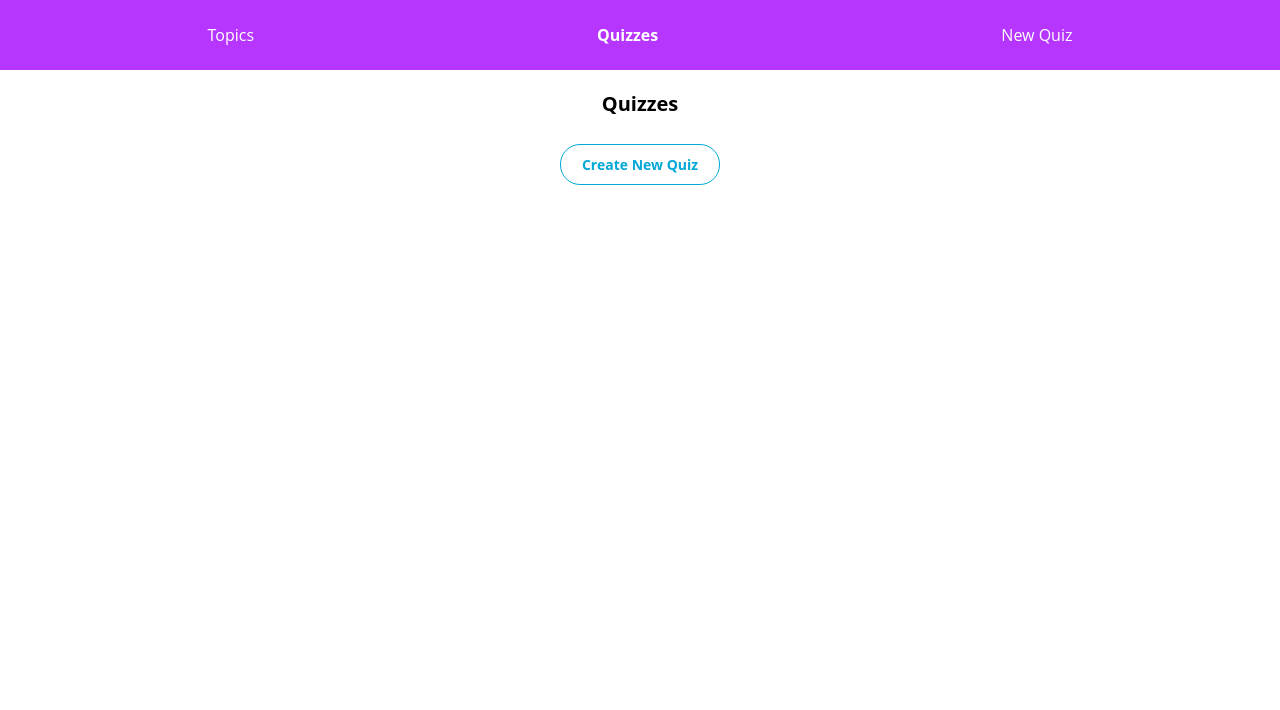
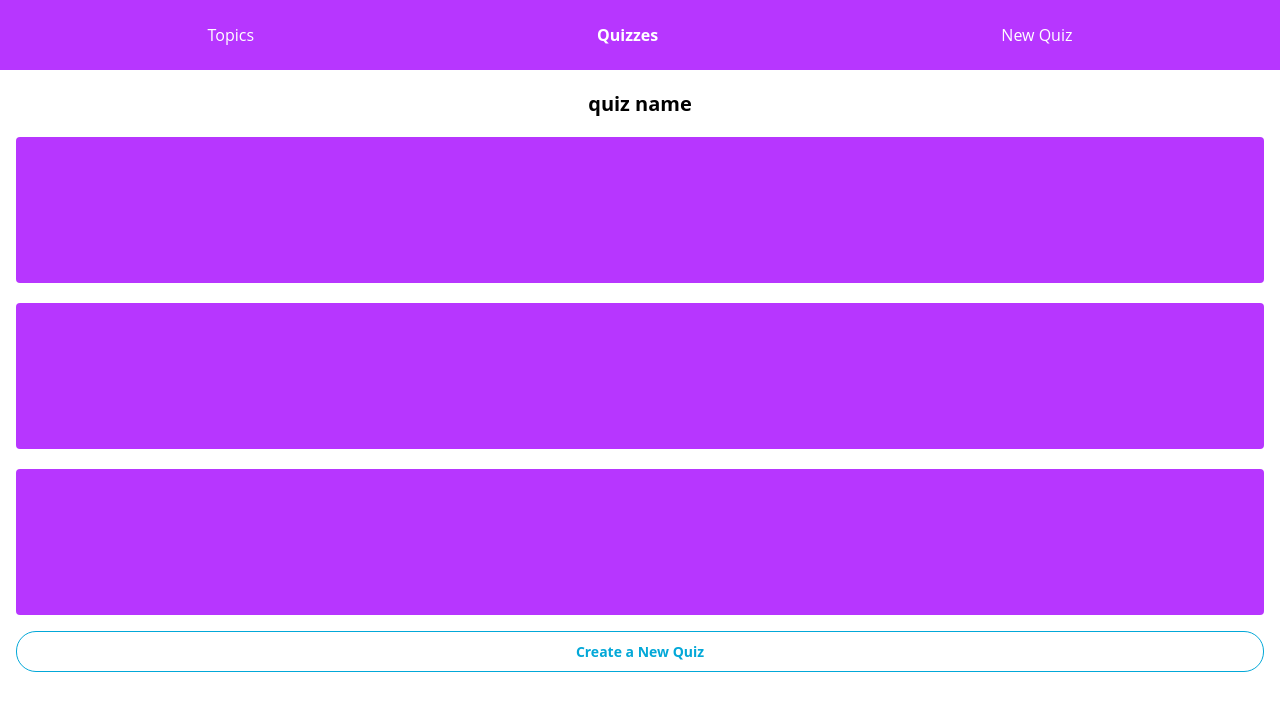
Before and after one commit to Garrett04/garrett04.github.io, a React (Create React App) app in the folder CodecademyProjects/Front-End Development/flashcards-app/: page /quizzes/456 in a window 1280 px wide. Before the commit this address led to /quizzes. Shown: the top 710 px of the page. Built offline with nearby package versions, Linux system fonts and the light colour scheme.

Commit message:
Completed Step9. find error

```diff
--- a/CodecademyProjects/Front-End Development/flashcards-app/src/app/store.js
+++ b/CodecademyProjects/Front-End Development/flashcards-app/src/app/store.js
@@ -1,9 +1,11 @@
 import { configureStore } from "@reduxjs/toolkit";
 import topicsReducer from '../features/topics/topicsSlice';
+import quizzesReducer from "../features/quizzes/quizzesSlice";
 // import reducers
 
 export default configureStore({
   reducer: {
     topics: topicsReducer,
+    quizzes: quizzesReducer,
   },
 });
--- a/CodecademyProjects/Front-End Development/flashcards-app/src/components/NewQuizForm.js
+++ b/CodecademyProjects/Front-End Development/flashcards-app/src/components/NewQuizForm.js
@@ -3,6 +3,8 @@ import { useDispatch, useSelector } from "react-redux";
 import { useNavigate } from "react-router-dom";
 import { v4 as uuidv4 } from "uuid";
 import ROUTES from "../app/routes";
+import { selectAllTopics } from "../features/topics/topicsSlice";
+import { addQuizId } from "../features/topics/topicsSlice";
 // import selectors
 
 export default function NewQuizForm() {
@@ -10,7 +12,7 @@ export default function NewQuizForm() {
   const [cards, setCards] = useState([]);
   const [topicId, setTopicId] = useState("");
   const navigate = useNavigate();
-  const topics = {};  // Replace with topics
+  const topics = useSelector(selectAllTopics);
   const dispatch = useDispatch();
 
   const handleSubmit = (e) => {
@@ -27,6 +29,7 @@ export default function NewQuizForm() {
     const quizId = uuidv4();
 
     // dispatch add quiz action
+    dispatch(addQuizId(quizId));
 
     navigate(ROUTES.quizzesRoute())
   };
--- a/CodecademyProjects/Front-End Development/flashcards-app/src/features/quizzes/Quiz.js
+++ b/CodecademyProjects/Front-End Development/flashcards-app/src/features/quizzes/Quiz.js
@@ -3,10 +3,11 @@ import { useSelector } from "react-redux";
 import { Link, useParams, Navigate } from "react-router-dom";
 import Card from "../cards/Card";
 import ROUTES from "../../app/routes";
+import { selectAllQuizzes } from "./quizzesSlice";
 // import quiz selector
 
 export default function Quiz() {
-  const quizzes = {}; // replace this with a call to your selector to get all the quizzes in state
+  const quizzes = useSelector(selectAllQuizzes);
   const { quizId } = useParams();
   const quiz = quizzes[quizId];
 
--- a/CodecademyProjects/Front-End Development/flashcards-app/src/features/quizzes/Quizzes.js
+++ b/CodecademyProjects/Front-End Development/flashcards-app/src/features/quizzes/Quizzes.js
@@ -2,10 +2,11 @@ import React from "react";
 import { useSelector } from "react-redux";
 import { Link } from "react-router-dom";
 import ROUTES from "../../app/routes";
+import { selectAllQuizzes } from "./quizzesSlice";
 // import quiz selector
 
 export default function Quizzes() {
-  const quizzes = {}; // replace this with a call to your selector to get all the quizzes in state
+  const quizzes = useSelector(selectAllQuizzes);
   return (
     <section className="center">
       <h1>Quizzes</h1>
--- /dev/null
+++ b/CodecademyProjects/Front-End Development/flashcards-app/src/features/quizzes/quizzesSlice.js
@@ -0,0 +1,50 @@
+import { createSlice } from "@reduxjs/toolkit";
+
+const initialState = {
+	quizzes: {
+		'456': {
+			id: '456',
+			name: 'quiz name',
+			topicId: '123',
+			cardIds: ['1', '2', '3']
+		},
+		'789': {
+			id: '789',
+			name: 'quiz name 2',
+			topicId: '456',
+			cardIds: ['4', '5', '6']
+		}
+	}
+}
+
+const quizzesSlice = createSlice({
+    name: 'quizzes',
+    initialState: initialState,
+    reducers: {
+        addQuiz: {
+            reducer(state, action) {
+                const { id, name, topicId, cardIds } = action.payload;
+                state.quizzes[id] ={
+                    id,
+                    name,
+                    topicId,
+                    cardIds: []
+                }
+            },
+            prepare(id, name, topicId, cardIds) {
+                return {
+                    payload: {
+                        id,
+                        name,
+                        topicId,
+                        cardIds
+                    }
+                }
+            }
+        }
+    }
+})
+
+export const selectAllQuizzes = (state) => state.quizzes.quizzes;
+export const { addQuiz } = quizzesSlice.actions;
+export default quizzesSlice.reducer;
--- a/CodecademyProjects/Front-End Development/flashcards-app/src/features/topics/Topic.js
+++ b/CodecademyProjects/Front-End Development/flashcards-app/src/features/topics/Topic.js
@@ -2,11 +2,13 @@ import React from "react";
 import { useSelector } from "react-redux";
 import { Link, useParams, Navigate } from "react-router-dom";
 import ROUTES from "../../app/routes";
+import { selectAllQuizzes } from "../quizzes/quizzesSlice";
+import { selectAllTopics } from "./topicsSlice";
 // import selectors
 
 export default function Topic() {
-  const topics = {};  // replace with selector
-  const quizzes = {}; // replace with selector
+  const topics = useSelector(selectAllTopics);  // replace with selector
+  const quizzes = useSelector(selectAllQuizzes); // replace with selector
   const { topicId } = useParams();
   const topic = topics[topicId];
 
--- a/CodecademyProjects/Front-End Development/flashcards-app/src/features/topics/topicsSlice.js
+++ b/CodecademyProjects/Front-End Development/flashcards-app/src/features/topics/topicsSlice.js
@@ -28,10 +28,26 @@ const topicsSlice = createSlice({
                     }
                 }
             }
+        },
+        addQuizId: {
+            reducer(state, action) {
+                const { id, name, topicId, cardIds } = action.payload;
+                const quizId = state.quizzes.find(topicId => state.quizzes[topicId] === id);
+                if (quizId) {
+                    state.quizIds.push(quizId);
+                }
+            },
+            prepare(id) {
+                return {
+                    payload: {
+                        id
+                    }
+                }
+            }
         }
     }
 })
 
 export const selectAllTopics = (state) => state.topics.topics;
-export const { addTopic } = topicsSlice.actions;
+export const { addTopic, addQuizId } = topicsSlice.actions;
 export default topicsSlice.reducer;
```
